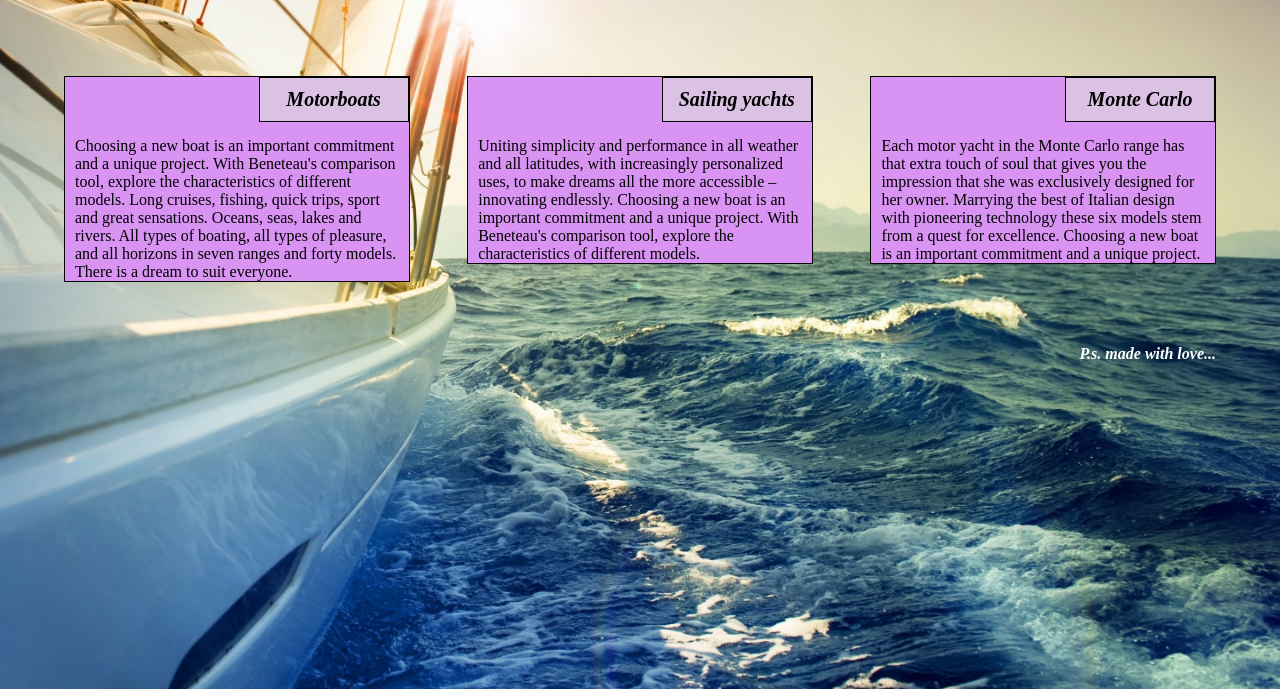
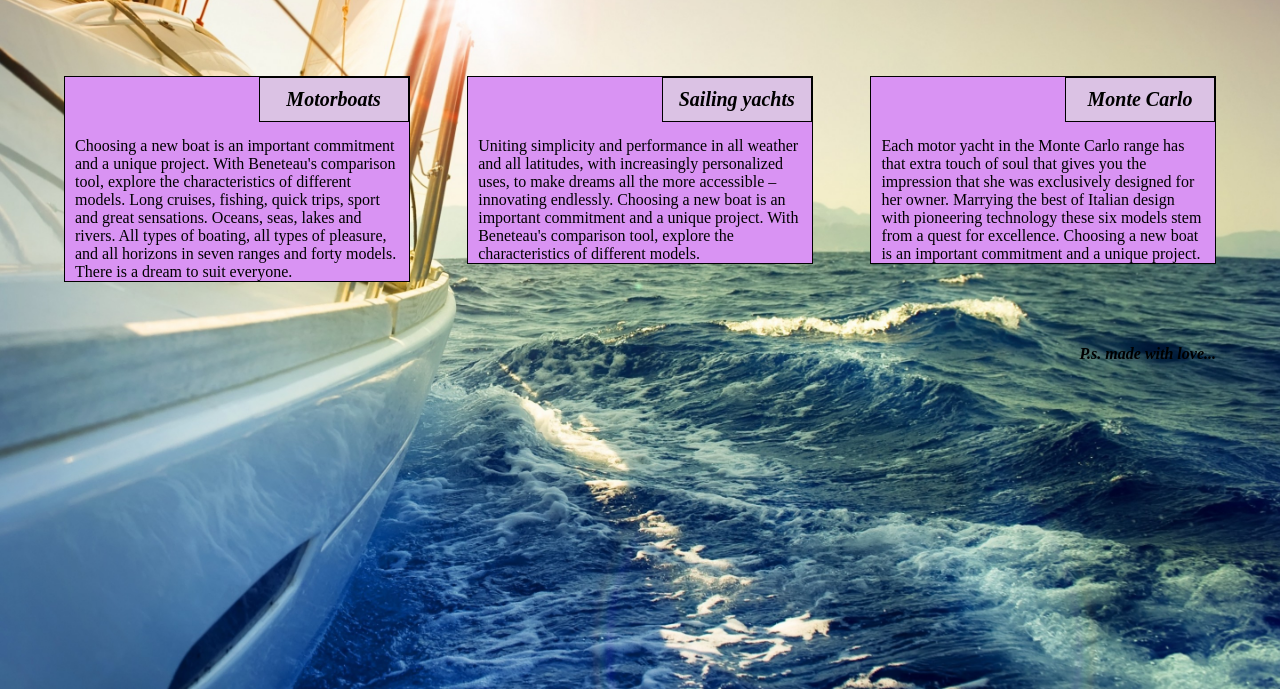
Before and after one commit to JaneVanilla/module2--solution, a plain HTML site: page index.html in a window 1280 px wide. Shown: the part 111-800 px from the top of the page. Drawn offline with Linux system fonts and the light colour scheme; a web font is replaced by a local one.

Commit message:
some changes

```diff
--- a/css/style.css
+++ b/css/style.css
@@ -6,7 +6,7 @@
 	        box-sizing: border-box;
 }
 body {
-	background: url("../bg.jpg");
+	background: url("../bg.JPG") no-repeat;
 	-webkit-background-size: cover;
 	     -o-background-size: cover;
 	        background-size: cover;
@@ -52,7 +52,7 @@ body {
 	font-weight: bold;
 	font-style: italic;
 	text-align: right;
-	color: white;
+	color: black;
 	padding-bottom: 8%;
 	margin-right: 20px;
 }
```
